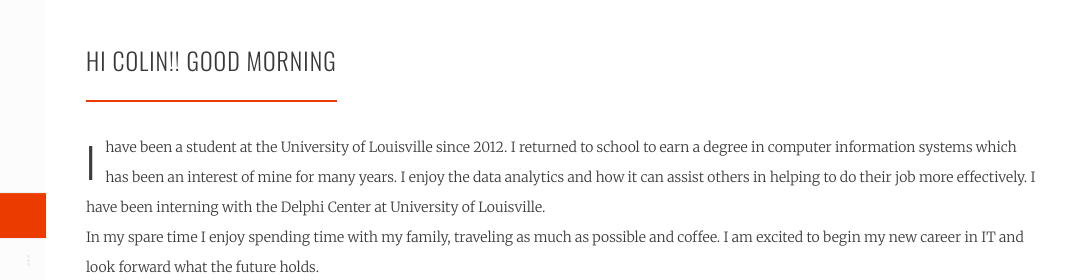
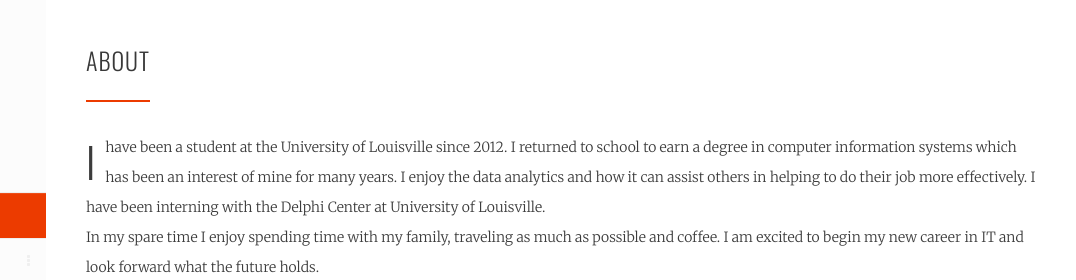
Before and after one commit to jjbari01/github.io, a plain HTML site: page about.html in a window 1280 px wide. Shown: the top 280 px of the page, 204-1280 px from the left. Drawn offline with nearby package versions, Linux system fonts and the light colour scheme.

Commit message:
modified:   about.html

```diff
--- a/about.html
+++ b/about.html
@@ -170,7 +170,7 @@
             <article class="uk-article">
               <div class="tm-article-wrapper">
                 <div class=" tm-article-content uk-margin-large-bottom uk-margin-top-remove">
-                  <h1 class="uk-article-title">HI COLIN!! Good Morning</h1>
+                  <h1 class="uk-article-title">About</h1>
 
                   <div class="tm-article">
                     <div class="tm-dropcap-block">
```
